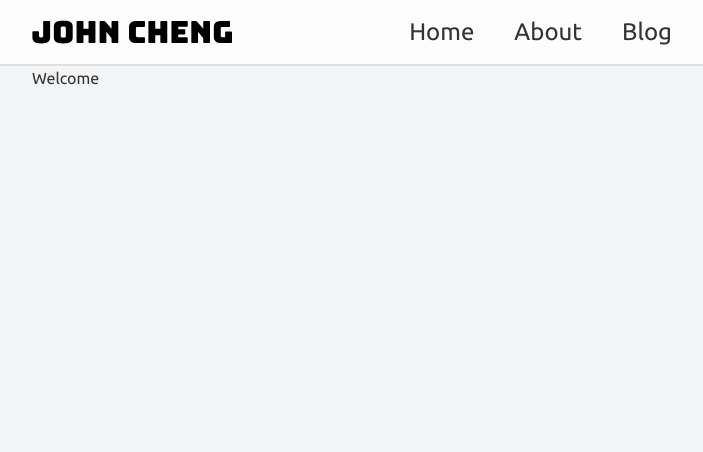
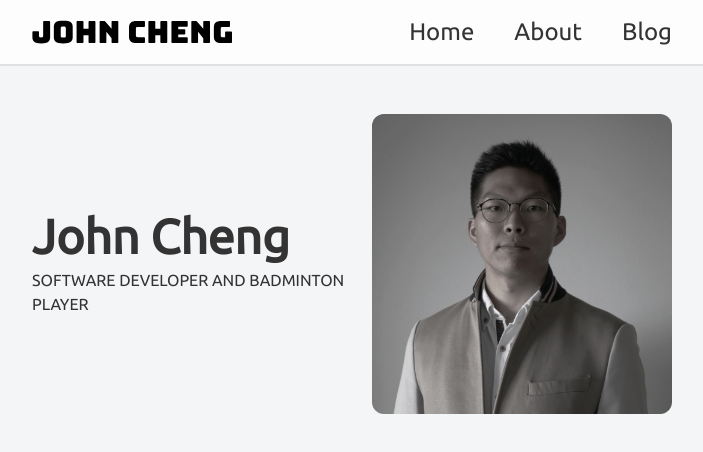
Before and after one commit to john-nhoj/johncheng, a Next.js app: page / in a window 1280 px wide. Shown: the top 452 px of the page, without its empty margins (288-991 px from the left). Built offline with nearby package versions, Linux system fonts and the light colour scheme.

Commit message:
Add introduction card

```diff
--- /dev/null
+++ b/src/components/Introduction/Introduction.tsx
@@ -0,0 +1,27 @@
+import classNames from 'classnames';
+import React from 'react';
+import Image from 'next/image';
+
+const Introduction = () => {
+  return (
+    <div className={classNames('flex', 'layout__padding--full', 'mt-8')}>
+      <div
+        className={classNames('flex', 'flex-col', 'flex-1', 'justify-center')}
+      >
+        <h2 className={classNames('text-5xl', 'font-bold')}>John Cheng</h2>
+        <p className={classNames('uppercase', 'mt-2')}>
+          Software Developer and badminton player
+        </p>
+      </div>
+      <Image
+        src="/johncheng.jpg"
+        alt="Picture of site owner"
+        width={300}
+        height={300}
+        className="rounded-xl"
+      />
+    </div>
+  );
+};
+
+export { Introduction };
--- a/src/pages/index.tsx
+++ b/src/pages/index.tsx
@@ -1,7 +1,10 @@
-import classNames from 'classnames';
+import React from 'react';
+import { Introduction } from 'components/Introduction/Introduction';
 
 const Home = () => (
-  <div className={classNames('layout__padding--horizontal')}>Welcome</div>
+  <div>
+    <Introduction />
+  </div>
 );
 
 export default Home;
```
